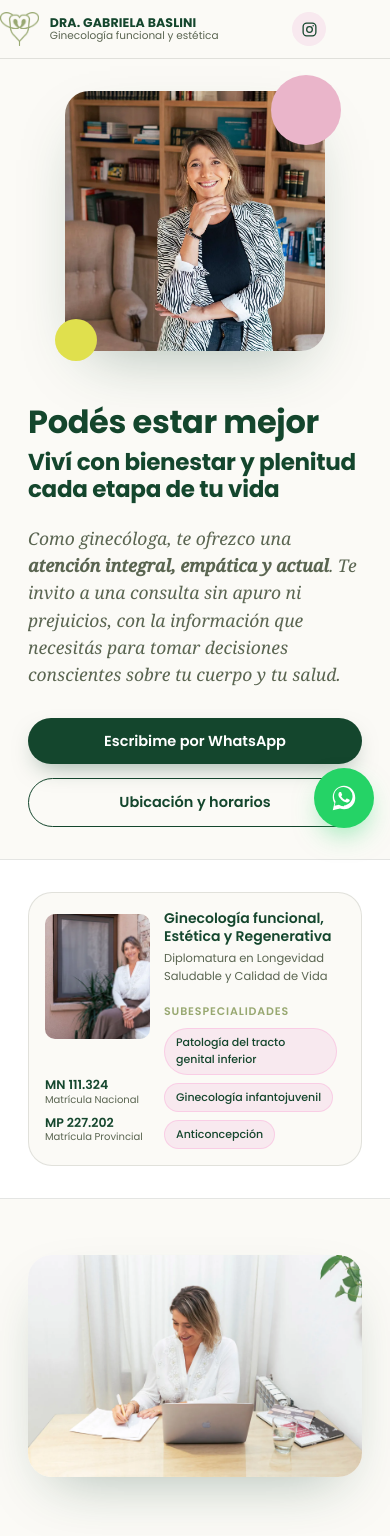
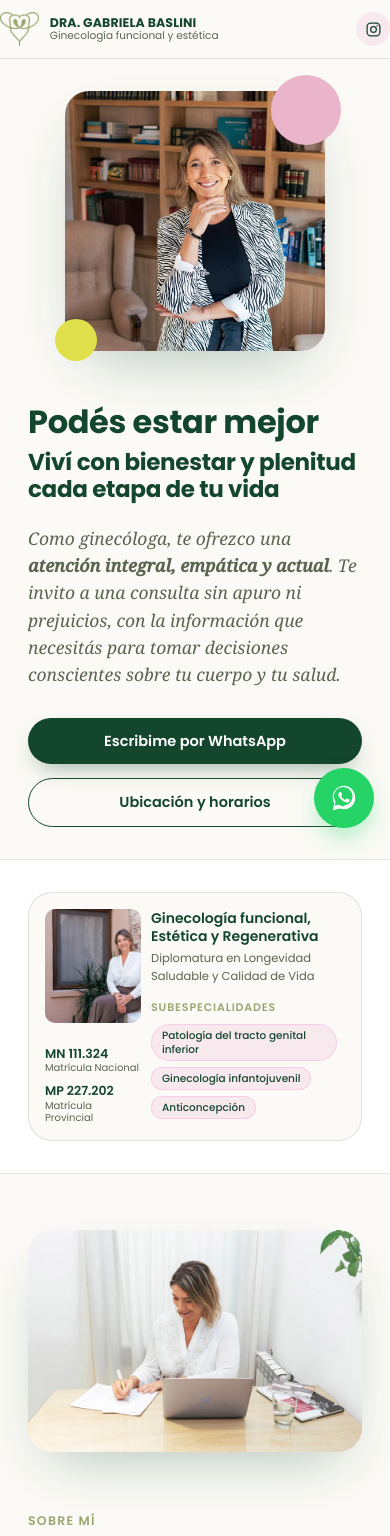
Before and after one commit to administracionwebbaslini-alt/Landing-Page, a Next.js app: page / in a window 390 px wide. Shown: the top 1536 px of the page. Built offline with nearby package versions, Linux system fonts and the light colour scheme.

Commit message:
Update globals.css

```diff
--- a/app/globals.css
+++ b/app/globals.css
@@ -74,9 +74,8 @@
     .header-fila{ gap:10px; }
     .marca-texto strong{ font-size:12.5px; }
     .marca-texto span{ font-size:10.5px; }
-    nav{ flex:1; justify-content:center; gap:12px; }
+    nav{ gap:12px; }
     nav .btn-whatsapp{ display:none; } /* el botón flotante ya cubre esta acción en mobile */
-    .header-social-icon{ margin-right:0; }
   }
 
   /* ---------- hero ---------- */
@@ -148,15 +147,16 @@
   }
   @media (max-width:600px){
     .credencial-perfil{
-      grid-template-columns:105px 1fr; gap:14px; padding:16px 20px 16px 16px; align-items:center;
+      grid-template-columns:96px 1fr; gap:10px; padding:16px 20px 16px 16px; align-items:center;
       grid-template-areas: "foto info" "footer info";
     }
-    .credencial-foto{ width:105px; height:125px; border-radius:10px; }
-    .credencial-info{ margin-top:0; align-self:start; padding-right:4px; }
+    .credencial-foto{ width:96px; height:114px; border-radius:10px; }
+    .credencial-info{ margin-top:0; align-self:start; padding-right:4px; min-width:0; }
     .credencial-titulo{ font-size:14px; }
     .credencial-subtitulo{ font-size:11.5px; }
-    .credencial-especialidades-label{ margin-top:18px; }
-    .tag-especialidad{ font-size:11px; padding:5px 11px; }
+    .credencial-especialidades-label{ margin-top:14px; }
+    .credencial-especialidades{ gap:6px; }
+    .tag-especialidad{ font-size:10.5px; padding:4px 10px; line-height:1.25; }
     .credencial-footer{
       flex-direction:column; flex-wrap:nowrap; gap:10px; margin-top:14px; padding-top:0; border-top:none;
     }
```
